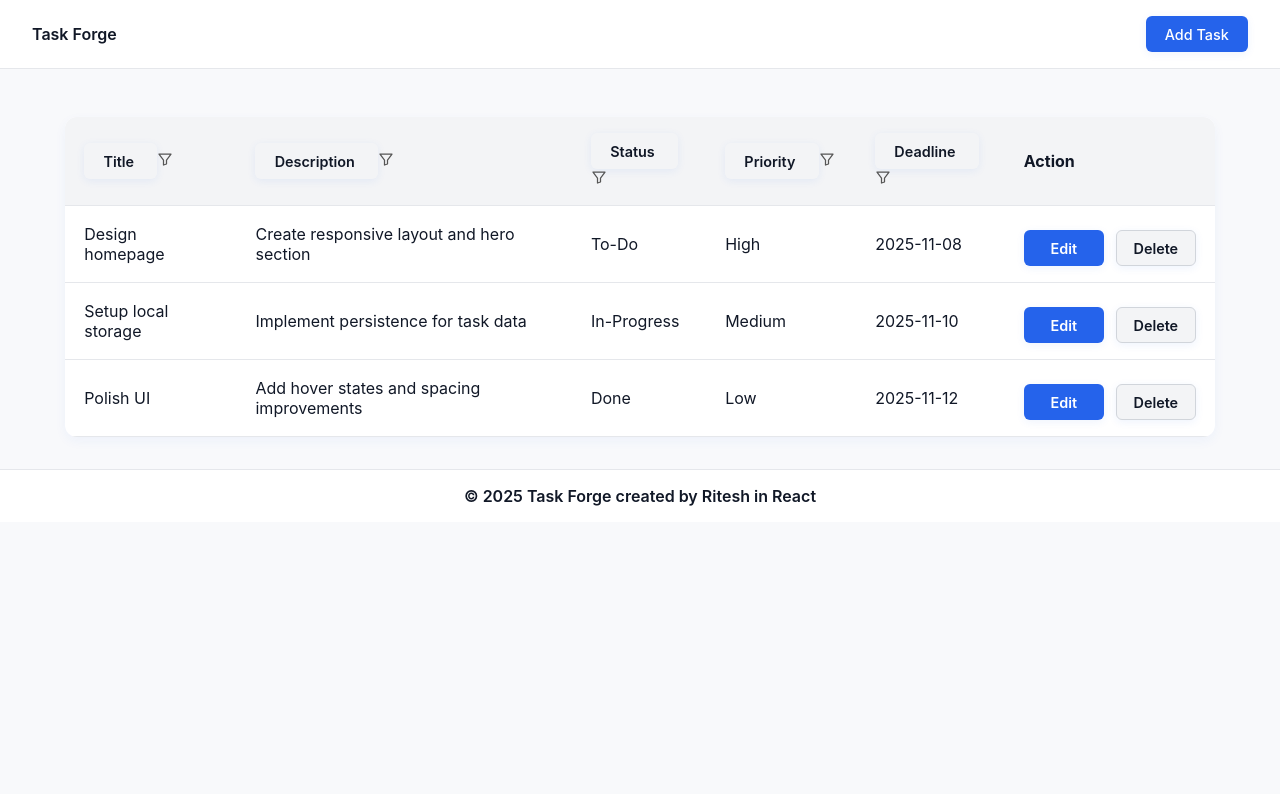
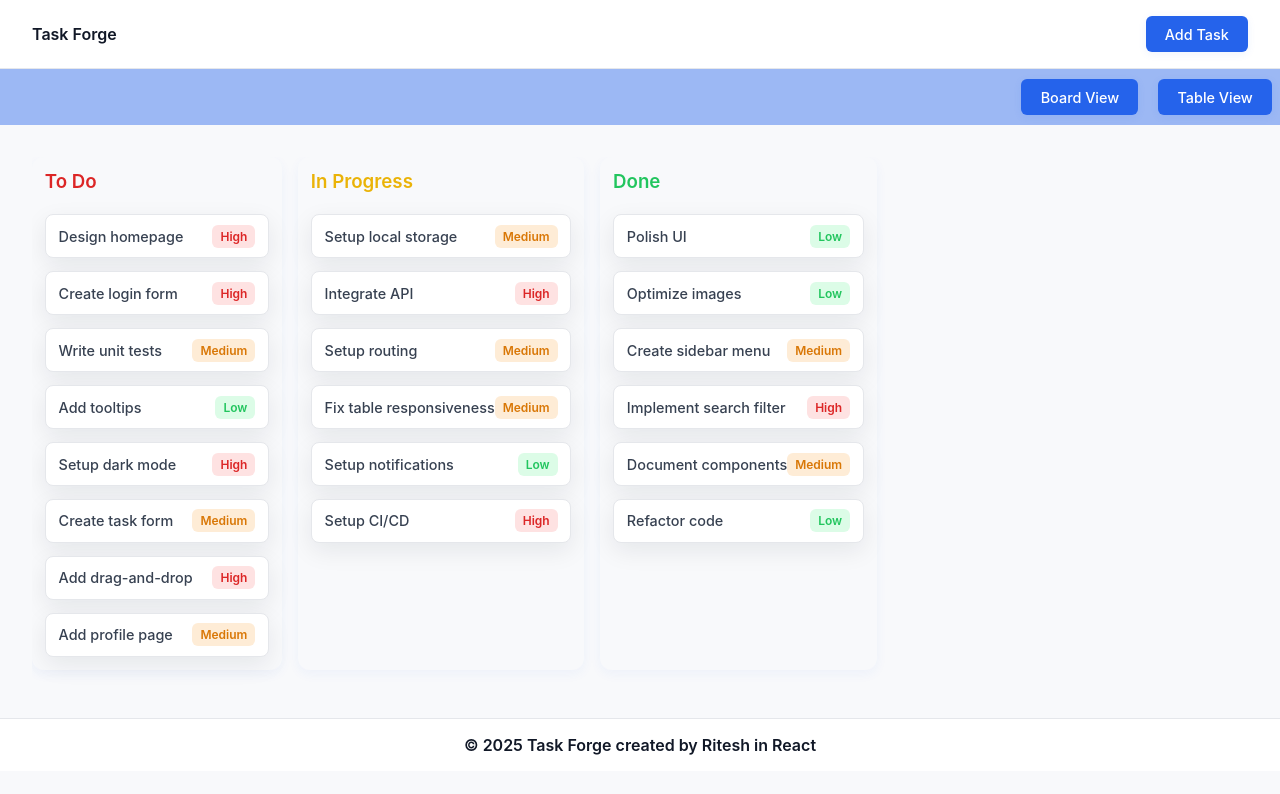
Before and after one commit to ritshkr1/task-forge, a React (Create React App) app: page / in a window 1280 px wide. Shown: the top 794 px of the page. Built offline with nearby package versions, Linux system fonts and the light colour scheme.

Commit message:
add board view

```diff
--- /dev/null
+++ b/src/components/kanbanView.js
@@ -0,0 +1,39 @@
+export default function KanbanView({tasks}){
+    const tabsName = ["To-Do","In-Progress","Done"];
+    return <main>
+  <div class="kanban-container">
+   {tabsName.map((name) => (
+  <KanbanColumn key={name} status={name} tasks={tasks} />
+))}
+  </div>
+</main>
+
+}
+function KanbanColumn({tasks,status}){
+    let titleName = ""
+    let classStyleName = ""
+    if(status === "To-Do"){
+        titleName = "To Do"
+        classStyleName ="todo"
+    } else if(status === "In-Progress"){
+        titleName = "In Progress"
+        classStyleName ="inprogress"
+    }else {
+        titleName = "Done"
+        classStyleName ="done"
+    }
+    const columnClass = `kanban-column ${classStyleName}`
+    return <div className={columnClass}>
+      <h3>{titleName}</h3>
+      {tasks.filter((task) => task.status === status).map((task) => <KanbanCard priority={task.priority}>{task.title}</KanbanCard>)}
+      {/* {children} */}
+    </div>
+}
+
+function KanbanCard({children,priority}){
+    const className = `priority priority-${priority.toLowerCase()}`;
+    return <div className="kanban-card">
+        <p className="task-title">{children}</p>
+        <span className={className}>{priority}</span>
+      </div>
+}
--- a/src/components/layout.js
+++ b/src/components/layout.js
@@ -6,33 +6,32 @@ import THead from './tableHead';
 import FilterInputTH from './FiltersInputs';
 import FilterSelectTH from './FilterSelects';
 import SortButton from './Sortbutton';
+import BoardView from "./kanbanView";
 const initialTasks = [
-  {
-    id: 1,
-    title: "Design homepage",
-    description: "Create responsive layout and hero section",
-    status: "To-Do",
-    priority: "High",
-    deadline: "2025-11-08",
-  },
-  {
-    id: 2,
-    title: "Setup local storage",
-    description: "Implement persistence for task data",
-    status: "In-Progress",
-    priority: "Medium",
-    deadline: "2025-11-10",
-  },
-  {
-    id: 3,
-    title: "Polish UI",
-    description: "Add hover states and spacing improvements",
-    status: "Done",
-    priority: "Low",
-    deadline: "2025-11-12",
-  },
+  { id: 1, title: "Design homepage", description: "Create responsive layout and hero section", status: "To-Do", priority: "High", deadline: "2025-11-08" },
+  { id: 2, title: "Setup local storage", description: "Implement persistence for task data", status: "In-Progress", priority: "Medium", deadline: "2025-11-10" },
+  { id: 3, title: "Polish UI", description: "Add hover states and spacing improvements", status: "Done", priority: "Low", deadline: "2025-11-12" },
+  { id: 4, title: "Create login form", description: "Add validation and error messages", status: "To-Do", priority: "High", deadline: "2025-11-09" },
+  { id: 5, title: "Integrate API", description: "Connect frontend with backend endpoints", status: "In-Progress", priority: "High", deadline: "2025-11-11" },
+  { id: 6, title: "Write unit tests", description: "Cover main components with Jest", status: "To-Do", priority: "Medium", deadline: "2025-11-14" },
+  { id: 7, title: "Optimize images", description: "Compress assets for faster load", status: "Done", priority: "Low", deadline: "2025-11-07" },
+  { id: 8, title: "Setup routing", description: "Implement React Router navigation", status: "In-Progress", priority: "Medium", deadline: "2025-11-13" },
+  { id: 9, title: "Add tooltips", description: "Enhance UX for action buttons", status: "To-Do", priority: "Low", deadline: "2025-11-15" },
+  { id: 10, title: "Create sidebar menu", description: "Implement collapsible menu", status: "Done", priority: "Medium", deadline: "2025-11-08" },
+  { id: 11, title: "Setup dark mode", description: "Add toggle with CSS variables", status: "To-Do", priority: "High", deadline: "2025-11-16" },
+  { id: 12, title: "Fix table responsiveness", description: "Ensure mobile-friendly layout", status: "In-Progress", priority: "Medium", deadline: "2025-11-12" },
+  { id: 13, title: "Implement search filter", description: "Add real-time filtering for tasks", status: "Done", priority: "High", deadline: "2025-11-10" },
+  { id: 14, title: "Create task form", description: "Add inputs and validation", status: "To-Do", priority: "Medium", deadline: "2025-11-18" },
+  { id: 15, title: "Setup notifications", description: "Show toast messages on actions", status: "In-Progress", priority: "Low", deadline: "2025-11-14" },
+  { id: 16, title: "Add drag-and-drop", description: "Reorder tasks between columns", status: "To-Do", priority: "High", deadline: "2025-11-20" },
+  { id: 17, title: "Document components", description: "Add comments and usage examples", status: "Done", priority: "Medium", deadline: "2025-11-09" },
+  { id: 18, title: "Setup CI/CD", description: "Automate deployment workflow", status: "In-Progress", priority: "High", deadline: "2025-11-17" },
+  { id: 19, title: "Add profile page", description: "Show user details and settings", status: "To-Do", priority: "Medium", deadline: "2025-11-21" },
+  { id: 20, title: "Refactor code", description: "Clean up redundant logic and components", status: "Done", priority: "Low", deadline: "2025-11-11" }
 ];
+
 function Layout() {
+  const [tabName, setTabName] = useState("Board");
   const [tasks, setTasks] = useState([...initialTasks]);
   const [filterTasks, setFilterTasks] = useState([...tasks])
   const [isNewTaskOpen, setIsNewTaskOpen] = useState(false);
@@ -98,8 +97,12 @@ function Layout() {
         </span>
         <button onClick={() => setIsNewTaskOpen((curr) => !curr)} disabled={isNewTaskOpen ? true : false}>{isNewTaskOpen ? "Close" : "Add Task"}</button>
       </header>
+      <div className="navbar-container">
+        <button onClick={() => setTabName((curr) => curr = "Board")} disabled={isNewTaskOpen ? true : false}>Board View</button>
+        <button onClick={() => setTabName((curr) => curr = "Table")} disabled={isNewTaskOpen ? true : false}>Table View</button>
+      </div >
       {isNewTaskOpen && <AddTask handleNewTask={handleNewTasks} selectedTask={selectedTask} />}
-      <TaskTableList>
+      {tabName === 'Table' ?<TaskTableList>
         <THead>
           <th>
             <FilterInputTH onInputFilter={(v) => handleFilterTask(v, 'title')}>
@@ -128,7 +131,7 @@ function Layout() {
           <th>Action</th>
         </THead>
         <TBody tasks={filterTasks} editTask={handleEditInAddTask} deleteTask={handleDeleteTask} />
-      </TaskTableList>
+      </TaskTableList>:<BoardView tasks={filterTasks}/>}
       <footer>© 2025 Task Forge created by Ritesh in React</footer></>
   );
 }
--- a/src/index.css
+++ b/src/index.css
@@ -83,6 +83,13 @@ header {
   justify-content: space-between;
   align-items: center;
   gap: 0.6rem;
+}
+.navbar-container{
+  display: flex;
+  justify-content: end;
+  gap:20px;
+  background: #2564eb70;
+  padding:10px 8px
 }
 
 footer {
@@ -634,6 +641,92 @@ td .btn-delete:hover { background: rgba(220,38,38,0.06); }
 
 /* small utility helpers (kept minimal) */
 .hidden-mobile { display: none; }
+
 @media (min-width: 481px) {
   .hidden-mobile { display: initial; }
 }
+
+/* Kanban container */
+.kanban-container {
+  display: flex;
+  gap: 1rem;
+  overflow-x: auto;
+  padding-bottom: 1rem;
+}
+
+/* Column styling */
+.kanban-column {
+  min-width: 250px;
+  background: var(--neutral-50);
+  border-radius: 12px;
+  padding: 0.8rem;
+  box-shadow: var(--shadow);
+  flex-shrink: 0;
+  display: flex;
+  flex-direction: column;
+  gap: 0.8rem;
+}
+
+.kanban-column h3 {
+  font-weight: 600;
+  margin-bottom: 0.5rem;
+  color: var(--neutral-900);
+}
+
+/* Kanban cards */
+.kanban-card {
+  background: var(--neutral-0);
+  border: 1px solid var(--neutral-200);
+  border-radius: 8px;
+  padding: 0.6rem 0.8rem;
+  display: flex;
+  justify-content: space-between;
+  align-items: center;
+  box-shadow: var(--shadow-strong);
+  transition: transform 0.2s, box-shadow 0.2s;
+}
+
+.kanban-card:hover {
+  transform: translateY(-2px);
+  box-shadow: var(--shadow-strong);
+}
+
+/* Task title */
+.task-title {
+  font-weight: 500;
+  font-size: 0.9rem;
+  color: var(--neutral-700);
+}
+
+/* Priority badges */
+.priority {
+  padding: 0.25rem 0.5rem;
+  border-radius: 6px;
+  font-size: 0.75rem;
+  font-weight: 600;
+}
+
+.priority-high { background: var(--error-100); color: var(--error-500); }
+.priority-medium { background: var(--accent-100); color: var(--accent-500); }
+.priority-low { background: var(--success-100); color: var(--success-500); }
+
+/* Column status colors */
+.todo h3 { color: var(--error-500); }
+.inprogress h3 { color: var(--warning-500); }
+.done h3 { color: var(--success-500); }
+
+/* Scrollbar styling for container */
+.kanban-container::-webkit-scrollbar {
+  height: 8px;
+}
+.kanban-container::-webkit-scrollbar-thumb {
+  background-color: var(--neutral-300);
+  border-radius: 10px;
+}
+
+/* Responsive: stack columns on mobile */
+@media (max-width: 480px) {
+  .kanban-container {
+    flex-direction: column;
+  }
+}
```
Also changed, not shown: 1 other file (tests, documents, lock files or other folders).
